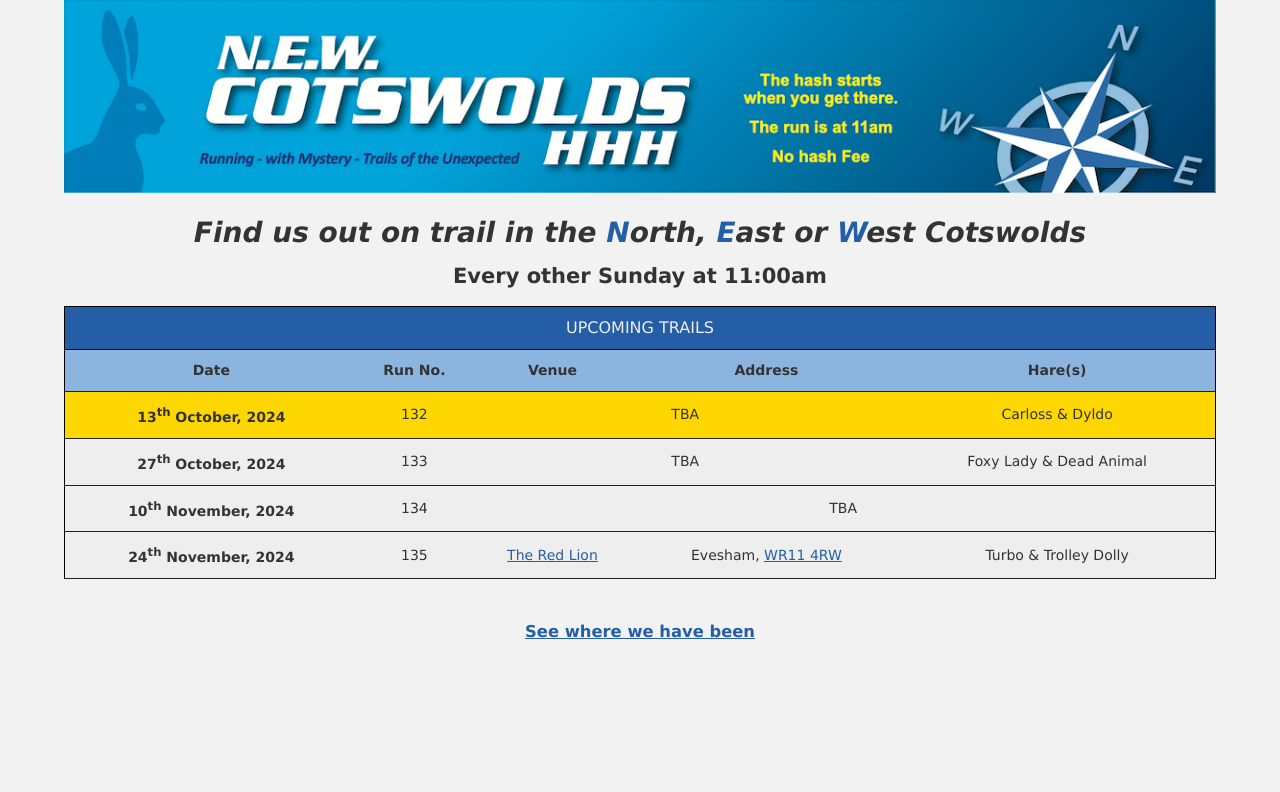
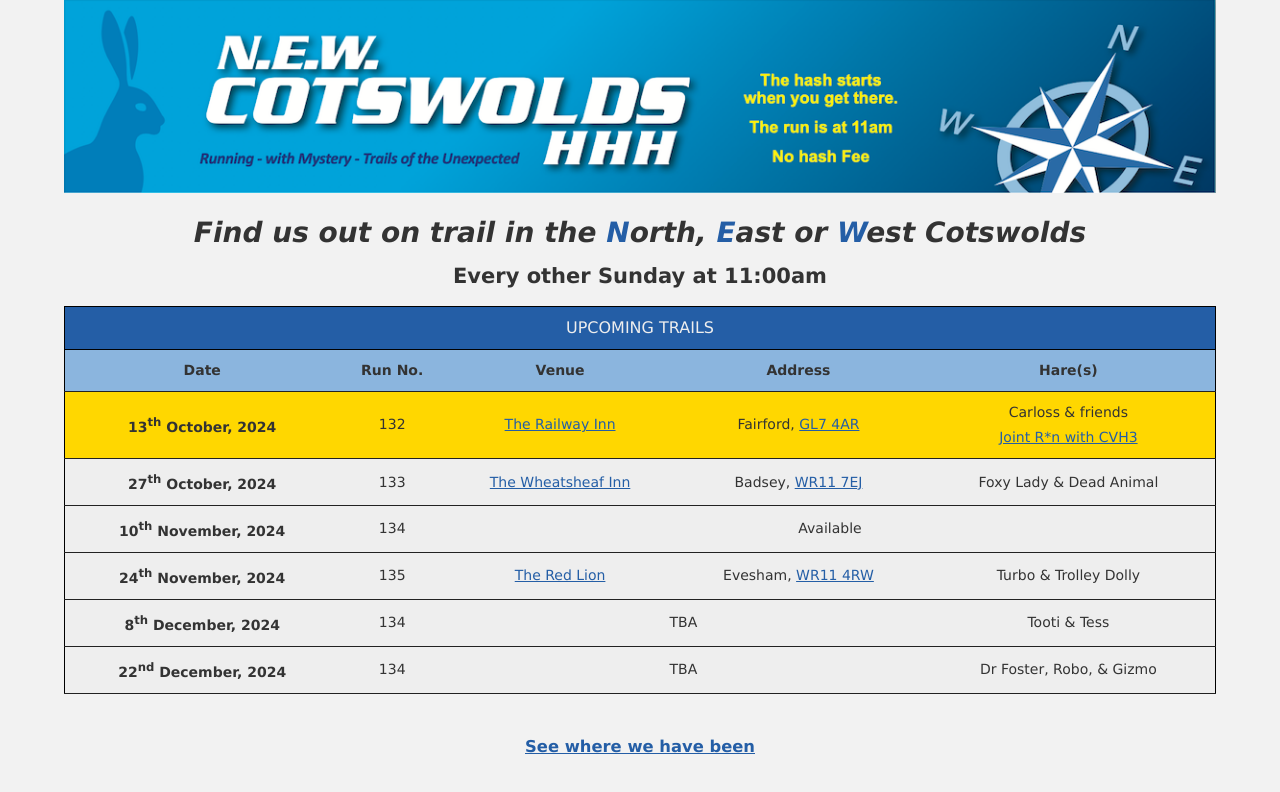
Before and after one commit to newch3/newch3.github.io, a plain HTML site: page index.html in a window 1280 px wide. Drawn offline with Linux system fonts and the light colour scheme.

Commit message:
Update index.html

```diff
--- a/index.html
+++ b/index.html
@@ -32,10 +32,12 @@
 				</tr>
 			</thead>
 			<tbody>
-				<tr class="next"><th scope="row">13<sup>th</sup> October, 2024</th><td>132</td><td colspan="2">TBA</td><td>Carloss &amp; Dyldo</td></tr>
-				<tr><th scope="row">27<sup>th</sup> October, 2024</th><td>133</td><td colspan="2">TBA</td><td>Foxy Lady &amp; Dead Animal</td></tr>
-				<tr><th scope="row">10<sup>th</sup> November, 2024</th><td>134</td><td colspan="3">TBA</td></tr>
+				<tr class="next"><th scope="row">13<sup>th</sup> October, 2024</th><td>132</td><td><a href="https://redlionevesham.co.uk/">The Railway Inn</a></td><td>Fairford, <a href="https://maps.app.goo.gl/WPAYTXqRyDiGCgdE7" title="Google Map">GL7 4AR</a></td><td>Carloss &amp; friends<br/><a href="http://www.lynnrowe.me.uk/Trail_List/trail_list.php">Joint R*n with CVH3</a></td></tr>
+				<tr><th scope="row">27<sup>th</sup> October, 2024</th><td>133</td><td><a href="https://www.wheatsheafinnbadsey.co.uk/">The Wheatsheaf Inn</a></td><td>Badsey, <a href="https://maps.app.goo.gl/6QA7p5cHzw6skVUb9" title="Google Map">WR11 7EJ</a></td><td>Foxy Lady &amp; Dead Animal</td></tr>
+				<tr><th scope="row">10<sup>th</sup> November, 2024</th><td>134</td><td colspan="3">Available</td></tr>
 				<tr><th scope="row">24<sup>th</sup> November, 2024</th><td>135</td><td><a href="https://redlionevesham.co.uk/">The Red Lion</a></td><td>Evesham, <a href="https://maps.app.goo.gl/qGRM3nw4zTnwvhWK7" title="Google Map">WR11 4RW</a></td><td>Turbo &amp; Trolley Dolly</td></tr>
+				<tr><th scope="row">8<sup>th</sup> December, 2024</th><td>134</td><td colspan="2">TBA</td><td>Tooti &amp; Tess</td></tr>
+				<tr><th scope="row">22<sup>nd</sup> December, 2024</th><td>134</td><td colspan="2">TBA</td><td>Dr Foster, Robo, &amp; Gizmo</td></tr>
 			</tbody>
 		</table>
 		<h3><a href="/past">See where we have been</a></h3>
```
